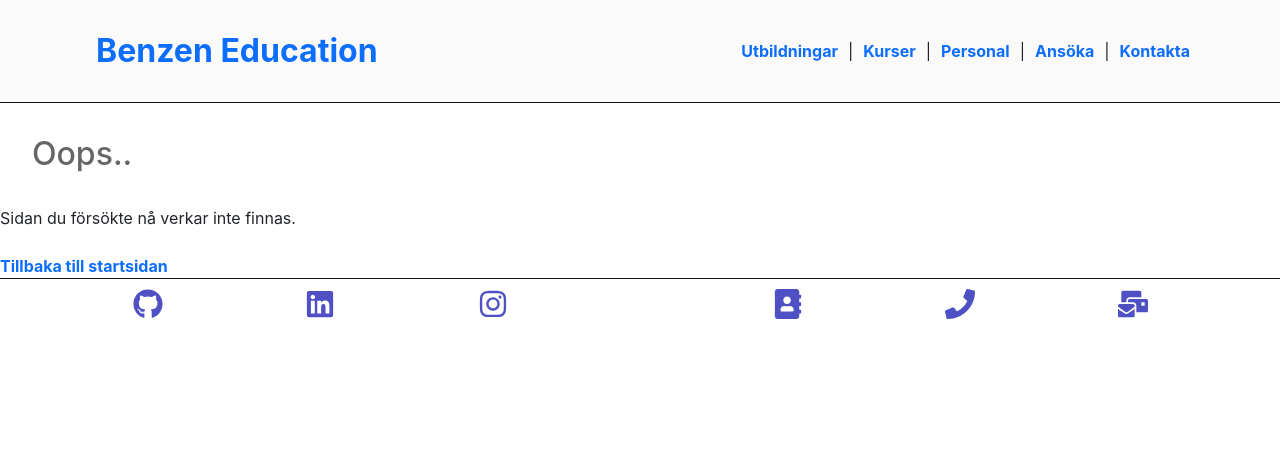
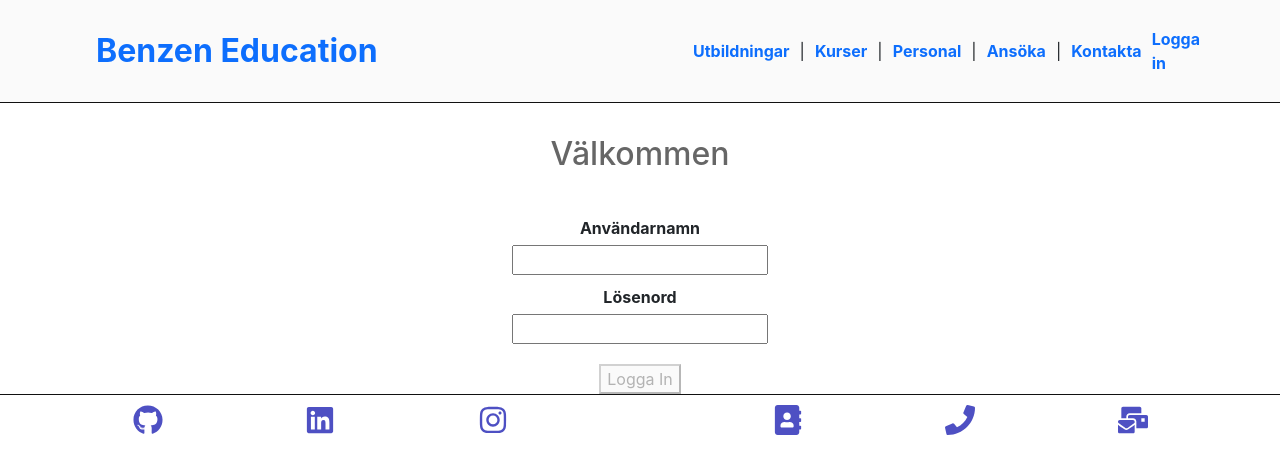
Before and after one commit to Ravelloo2/Benzen, a React (Create React App) app: page /login in a window 1280 px wide. Shown: the top 474 px of the page. Built offline with nearby package versions, Linux system fonts and the light colour scheme; a web font is replaced by a local one.

Commit message:
Created a login page

```diff
--- a/src/Components/Header.jsx
+++ b/src/Components/Header.jsx
@@ -2,6 +2,7 @@ import React from 'react'
 import Navbar from './Navbar';
 import '../css/Header.css'
 import { Link } from 'react-router-dom';
+import Login from './Login';
 
 function Header() {
   return (
--- /dev/null
+++ b/src/Components/Login.jsx
@@ -0,0 +1,35 @@
+import React, { useState } from 'react'
+import '../css/login.css'
+
+const Login = () => {
+    const [user, setUser] = useState('');
+    const [password, setPassword] = useState('');
+
+
+
+    function validateForm() {
+        return user.length > 0 && password.length > 0
+    }
+
+    function handleSubmit(event) {
+        event.preventDefault();
+    }
+
+  return (
+      <div>
+          <form className='login-form' onSubmit={handleSubmit}>
+              <h2>Välkommen</h2>
+              <label className='input-label'> Användarnamn</label>
+              <input type="username" value={user} onChange={(e) => setUser(e.target.value)} className='input-login' />
+
+              <label className='input-label'> Lösenord </label>
+              <input type="password" value={password} onChange={(e) => setPassword(e.target.value)} className='input-login' />
+
+              <button type='submit' disabled={!validateForm()}>Logga In</button>
+          </form>
+      </div>
+  )
+
+}
+
+export default Login
--- a/src/Components/Navbar.jsx
+++ b/src/Components/Navbar.jsx
@@ -9,6 +9,7 @@ function Navbar() {
     <Link className='navBar-content' to="/personal" >Personal</Link> |
     <Link className='navBar-content' to="/ansoka" >Ansöka</Link> |
     <Link className='navBar-content' to="/kontakta" >Kontakta</Link>
+    <Link className='navbar-content' to='login'>Logga in</Link>
   </nav>
 
 )
--- a/src/css/Header.css
+++ b/src/css/Header.css
@@ -17,6 +17,7 @@
     width: 100%;
     font-weight: bolder;
 }
+
 a{
     text-decoration: none;
     font-weight: bold;
--- /dev/null
+++ b/src/css/login.css
@@ -0,0 +1,19 @@
+button {
+    margin-top: 20px;
+}
+
+.login-form {
+    display: flex;
+    flex-direction: column;
+    justify-content: center;
+    align-items: center;
+}
+
+.input-login {
+    margin-top: 5px;
+}
+
+.input-label {
+    padding-top: 10px;
+    font-weight: bold;
+}
--- a/src/index.js
+++ b/src/index.js
@@ -14,6 +14,7 @@ import Header from './Components/Header';
 import Footer from './Components/Footer';
 import SkapaKurs from './Components/NewCourseComponents/CreateCourse'
 import Kontakta from './routes/Kontakta';
+import Login from './Components/Login';
 
 ReactDOM.render(
   <React.StrictMode>
@@ -29,6 +30,7 @@ ReactDOM.render(
           <Route path="/AddPersonal" element={<AddPersonal />}/>
           <Route path='/ansoka' element={<Ansoka />} />
           <Route path='/kontakta' element={<Kontakta />} />
+          <Route path='/login' element={<Login />} />
           <Route path="*" element={<NotFound/>} />
       </Routes>
       <Footer />
```
